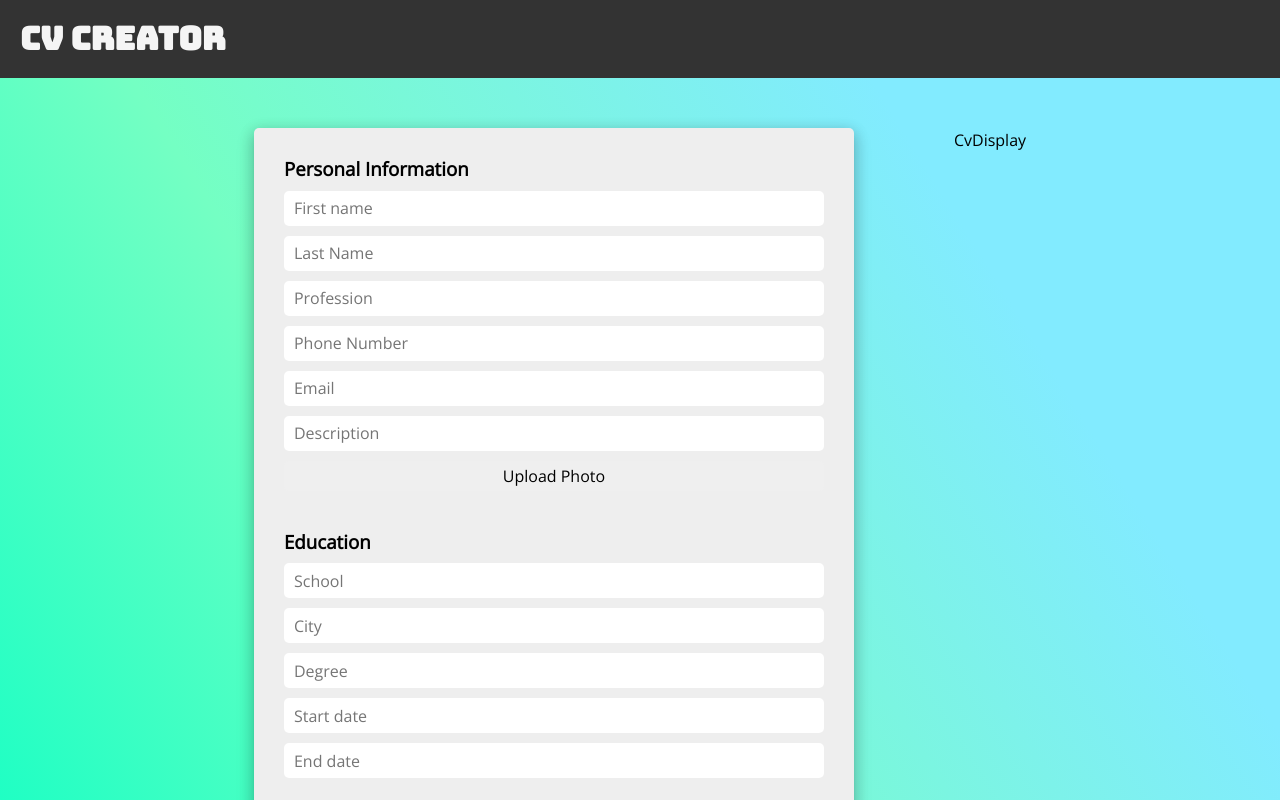
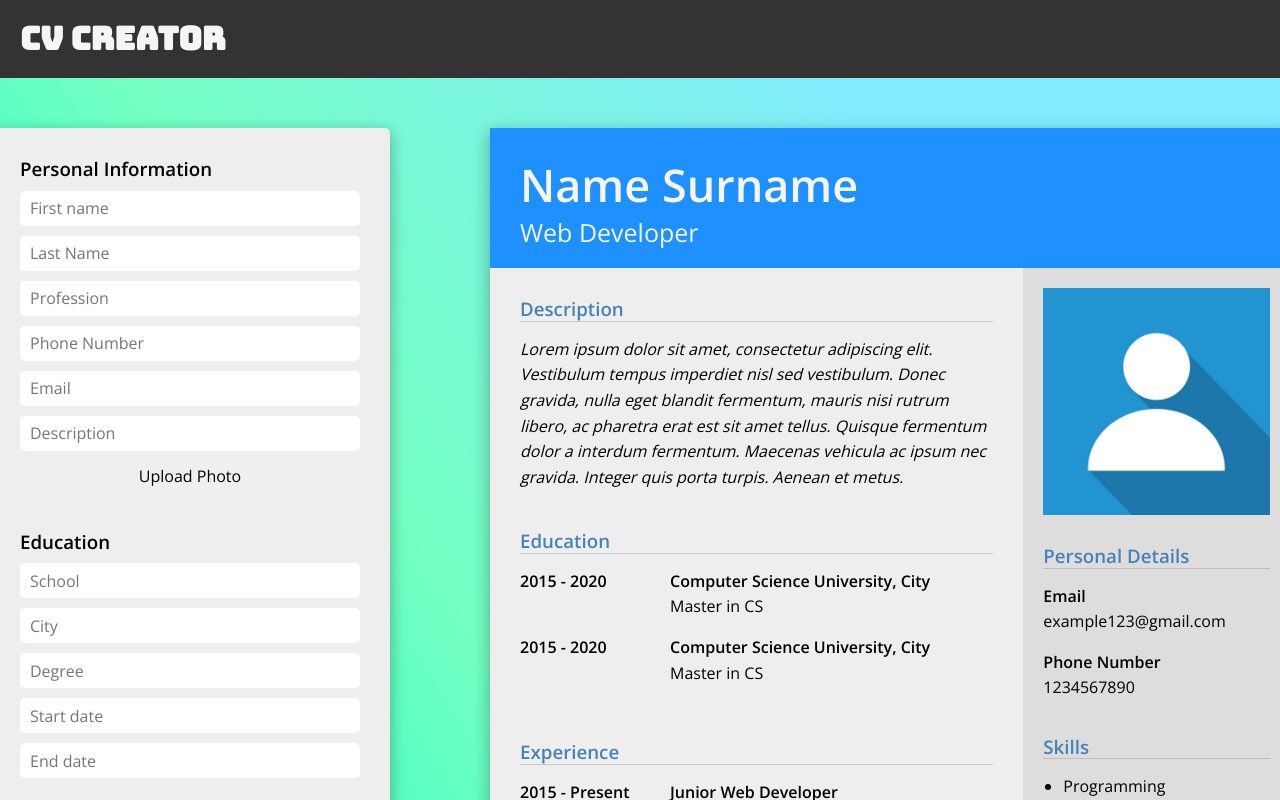
Before and after one commit to ren-isCoding/cv-application, a React (Create React App) app: page / in a window 1280 px wide. Shown: the top 800 px of the page. Built offline with nearby package versions, Linux system fonts and the light colour scheme.

Commit message:
CvDisplay component styling

```diff
--- a/public/index.html
+++ b/public/index.html
@@ -8,7 +8,7 @@
         <link rel="preconnect" href="https://fonts.googleapis.com" />
         <link rel="preconnect" href="https://fonts.gstatic.com" crossorigin />
         <link
-            href="https://fonts.googleapis.com/css2?family=Bungee&family=Open+Sans&display=swap"
+            href="https://fonts.googleapis.com/css2?family=Bungee&family=Open+Sans:wght@400;600&display=swap"
             rel="stylesheet"
         />
         <!--
--- a/src/components/CvDisplay.js
+++ b/src/components/CvDisplay.js
@@ -1,5 +1,88 @@
 import React from "react"
+import { StyledCvDisplay } from "./styles/CvDisplay.styled"
+import profileImg from "../img/pp.png"
 
 export default function CvDisplay() {
-    return <div>CvDisplay</div>
+    return (
+        <StyledCvDisplay>
+            <header>
+                <h1>Name Surname</h1>
+                <span>Web Developer</span>
+            </header>
+            <div className="main-info-section">
+                <section>
+                    <h3>Description</h3>
+                    <div className="info-desc">
+                        Lorem ipsum dolor sit amet, consectetur adipiscing elit. Vestibulum tempus
+                        imperdiet nisl sed vestibulum. Donec gravida, nulla eget blandit fermentum,
+                        mauris nisi rutrum libero, ac pharetra erat est sit amet tellus. Quisque
+                        fermentum dolor a interdum fermentum. Maecenas vehicula ac ipsum nec
+                        gravida. Integer quis porta turpis. Aenean et metus.
+                    </div>
+                </section>
+
+                <section>
+                    <h3>Education</h3>
+                    <div className="info-wrapper">
+                        <span className="info-date">2015 - 2020</span>
+                        <div className="info-details">
+                            <span className="info-bold">Computer Science University, City</span>
+                            <span>Master in CS</span>
+                        </div>
+                    </div>
+                    <div className="info-wrapper">
+                        <span className="info-date">2015 - 2020</span>
+                        <div className="info-details">
+                            <span className="info-bold">Computer Science University, City</span>
+                            <span>Master in CS</span>
+                        </div>
+                    </div>
+                </section>
+
+                <section>
+                    <h3>Experience</h3>
+                    <div className="info-wrapper">
+                        <span className="info-date">2015 - Present</span>
+                        <div className="info-details">
+                            <span className="info-bold">Junior Web Developer</span>
+                            <span>Facebook, City</span>
+                        </div>
+                    </div>
+                    <div className="info-wrapper">
+                        <span className="info-date">2015 - Present</span>
+                        <div className="info-details">
+                            <span className="info-bold">Junior Web Developer</span>
+                            <span>Facebook, City</span>
+                        </div>
+                    </div>
+                </section>
+            </div>
+
+            <div className="side-info-section">
+                <div className="profile-picture">
+                    <img src={profileImg}></img>
+                </div>
+                <section>
+                    <h3>Personal Details</h3>
+                    <div className="info-details">
+                        <span className="info-bold">Email</span>
+                        <span>example123@gmail.com</span>
+                    </div>
+                    <div className="info-details">
+                        <span className="info-bold">Phone Number</span>
+                        <span>1234567890</span>
+                    </div>
+                </section>
+                <section>
+                    <h3>Skills</h3>
+                    <ul className="skills-list">
+                        <li>Programming</li>
+                        <li>Photoshop</li>
+                        <li>Teamwork</li>
+                        <li>Design</li>
+                    </ul>
+                </section>
+            </div>
+        </StyledCvDisplay>
+    )
 }
--- /dev/null
+++ b/src/components/styles/CvDisplay.styled.js
@@ -0,0 +1,105 @@
+import styled from "styled-components"
+
+export let StyledCvDisplay = styled.div`
+    display: grid;
+    grid-template-columns: 6fr 3fr;
+    grid-template-rows: 14rem auto;
+    min-width: 80rem;
+    width: 80rem;
+    background: #eeeeee;
+    box-shadow: 0px 8px 17px 2px rgba(0, 0, 0, 0.14), 0px 3px 14px 2px rgba(0, 0, 0, 0.12),
+        0px 5px 5px -3px rgba(0, 0, 0, 0.2);
+    @media (max-width: 800px) {
+        width: 100%;
+        min-width: 100%;
+    }
+    @media (max-width: 500px) {
+        font-size: 1.2rem;
+        h1 {
+            font-size: 0.5rem;
+        }
+    }
+
+    header {
+        background: dodgerblue;
+        color: whitesmoke;
+        padding: 3rem;
+        grid-column: 1/ -1;
+
+        h1 {
+            font-weight: 900;
+            font-size: 4.5rem;
+        }
+
+        span {
+            font-size: 2.5rem;
+        }
+    }
+
+    .main-info-section {
+        padding: 3rem;
+        display: flex;
+        flex-direction: column;
+        gap: 2rem;
+    }
+
+    h3 {
+        color: steelblue;
+    }
+    h3::after {
+        content: "";
+        display: flex;
+        height: 0.1rem;
+        width: 100%;
+        background: #80808054;
+        margin-bottom: 1.5rem;
+    }
+
+    section {
+        margin-bottom: 2rem;
+    }
+
+    .info-desc {
+        font-style: italic;
+    }
+    .info-wrapper {
+        display: flex;
+        gap: 1rem;
+    }
+
+    .info-date {
+        width: 14rem;
+        min-width: 11rem;
+        font-weight: bold;
+    }
+    .info-details {
+        display: flex;
+        flex-direction: column;
+        margin-bottom: 1.5rem;
+    }
+    .info-bold {
+        font-weight: bold;
+    }
+
+    .side-info-section {
+        background: #dddddd;
+        padding: 2rem;
+        display: flex;
+        flex-direction: column;
+    }
+
+    .profile-picture {
+        width: 100%;
+        min-width: 100%;
+        /* padding-bottom: 100%; */
+        background-size: contain;
+        margin-bottom: 3rem;
+    }
+
+    .skills-list {
+        margin-left: 2rem;
+        display: flex;
+        flex-direction: column;
+        gap: 1rem;
+    }
+`
```
Also changed, not shown: src/img/pp.png (added).
